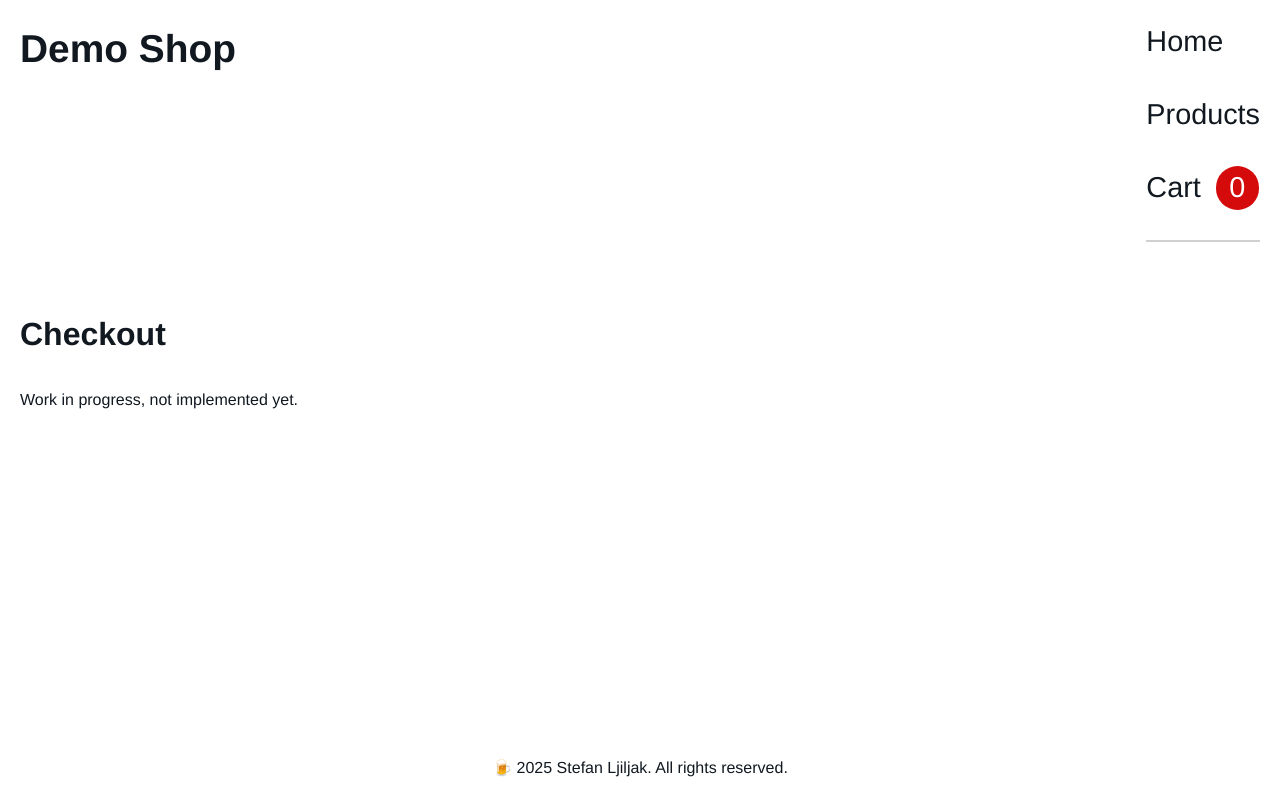
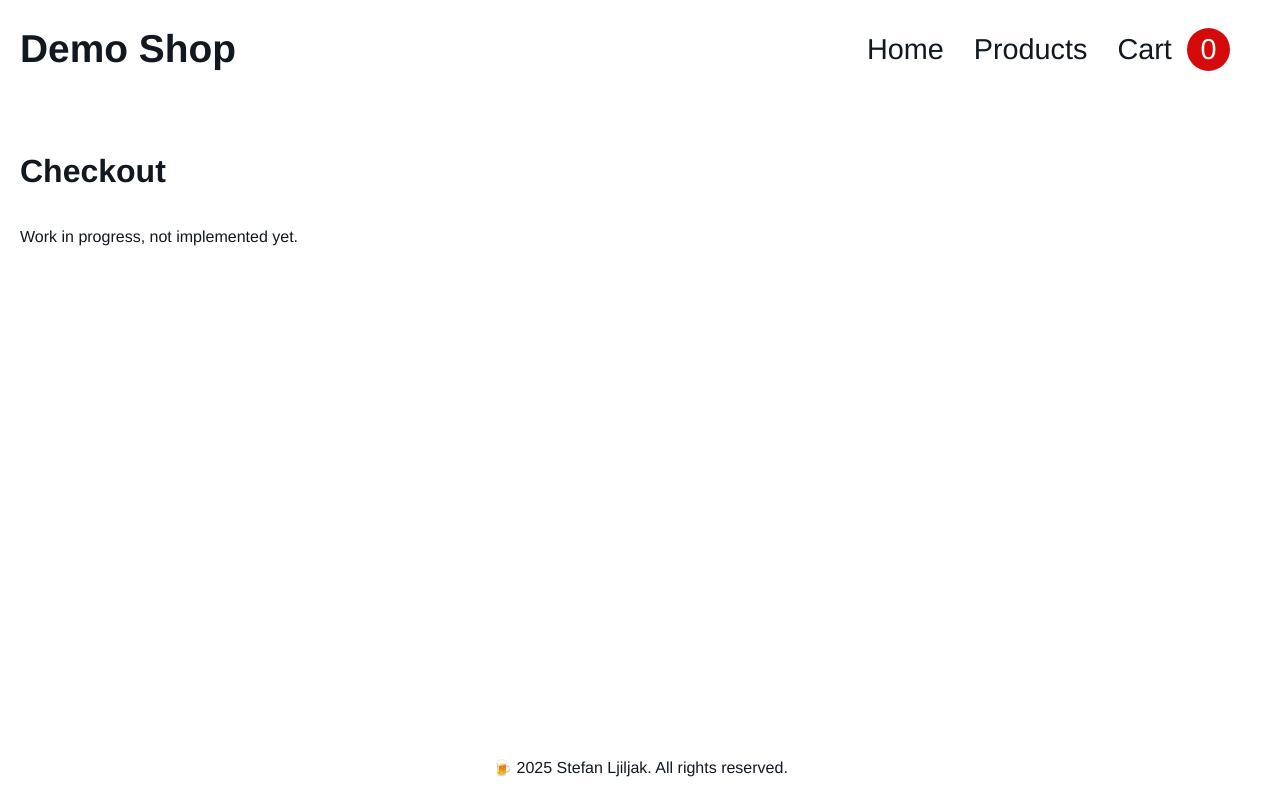
Before and after one commit to baplaninarenje/shopping-cart, a React (Vite) app: page /checkout in a window 1280 px wide. Built offline with nearby package versions, Linux system fonts and the light colour scheme.

Commit message:
Desktop device style Header

```diff
--- a/src/components/Header/Header.module.css
+++ b/src/components/Header/Header.module.css
@@ -67,8 +67,18 @@ a[href='/cart'] {
     display: none;
   }
 
-  .menuDesktop,
-  .menuDesktop ul {
+  .menuDesktop {
     display: flex;
+    padding-right: 30px;
+  }
+
+  nav ul {
+    flex-direction: row;
+    align-items: center;
+  }
+
+  a[href='/cart'] {
+    border: none;
+    padding: 0;
   }
 }
```
